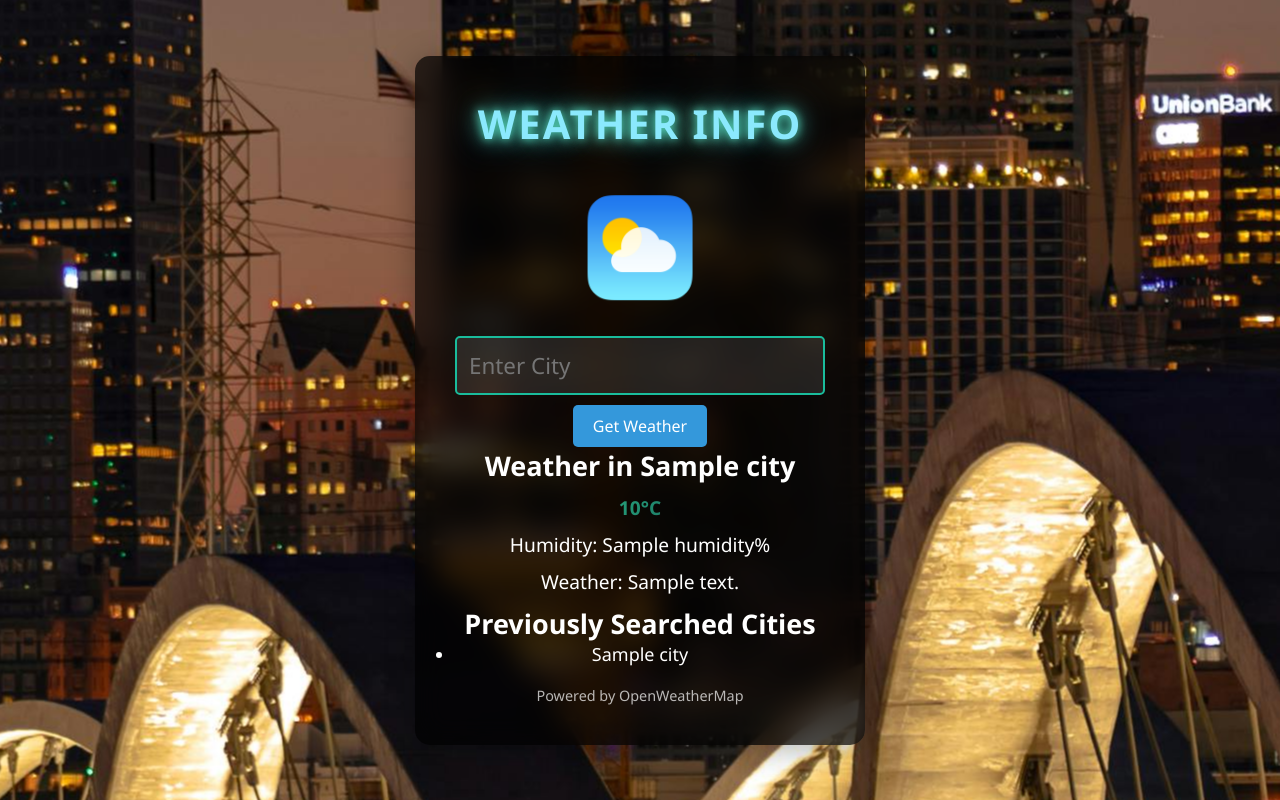
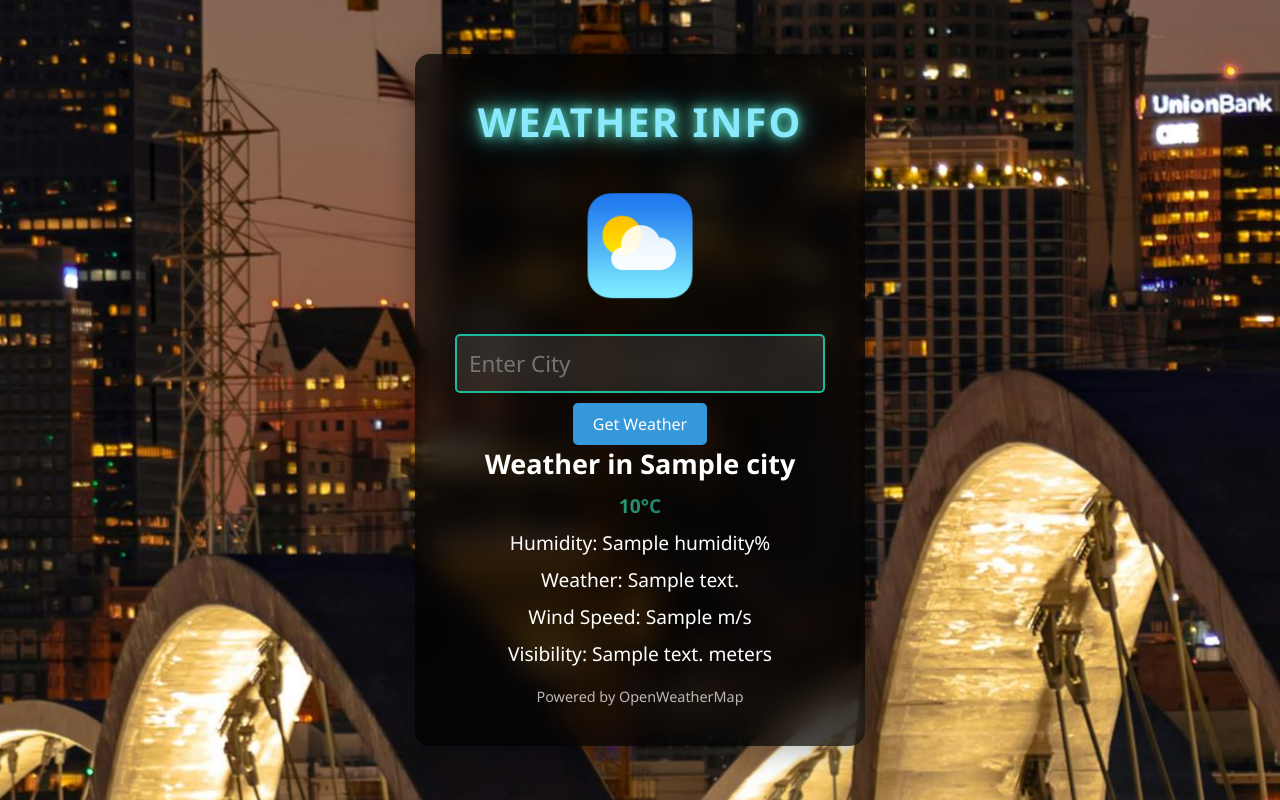
Before and after one commit to T1nker-1220/1FINAL-PROJECT-MARQUEZ, a Flask app: template templates/index.html in a window 1280 px wide. Run offline with Flask 3, Linux system fonts and the light colour scheme; the template is opened without the code that fills it: most values are stand-ins (such as "Sample title", 1, 10 or a date in 2020).

Commit message:
backing it again

```diff
--- a/app.py
+++ b/app.py
@@ -13,9 +13,6 @@ app = Flask(__name__, template_folder='templates')
 # Get the OpenWeatherMap API key from environment variables
 api_key = os.getenv('API_KEY')
 
-# List to store the cities
-cities = []
-
 # Define the home route (the main page)
 @app.route('/', methods=['GET', 'POST'])
 def home():
@@ -25,11 +22,9 @@ def home():
         city = request.form['city']
         # Fetch weather data for the city
         weather_data = get_weather(city)
-        # Add the city to the list
-        cities.append(city)
 
-    # Render the HTML template with weather data and cities
-    return render_template('index.html', weather=weather_data, cities=cities)
+    # Render the HTML template with weather data
+    return render_template('index.html', weather=weather_data)
 
 # Function to fetch weather data from the OpenWeatherMap API
 def get_weather(city):
@@ -49,7 +44,9 @@ def get_weather(city):
             'temp': data.get('main', {}).get('temp', 'No temperature data available'),
             'humidity': data.get('main', {}).get('humidity', 'No humidity data available'),
             'description': data.get('weather', [{}])[0].get('description', 'No weather description available'),
-            'condition': data.get('weather', [{}])[0].get('main', 'No weather condition available')
+            'condition': data.get('weather', [{}])[0].get('main', 'No weather condition available'),
+            'wind_speed': data.get('wind', {}).get('speed', 'No wind speed data available'),
+            'visibility': data.get('visibility', 'No visibility data available')
         }
 
         # Print the JSON response for debugging (optional)
--- a/static/style.css
+++ b/static/style.css
@@ -9,6 +9,7 @@
 body {
     background-repeat: no-repeat;
     background-position: center;
+    background-image: cover;
     height: 100vh;
     display: flex;
     justify-content: center;
--- a/templates/index.html
+++ b/templates/index.html
@@ -37,23 +37,13 @@
                 <p class="temperature">{{ weather.temp }}°C</p>
                 <p class="humidity">Humidity: {{ weather.humidity }}%</p>
                 <p class="description">Weather: {{ weather.description }}</p>
+                <p class="wind-speed">Wind Speed: {{ weather.wind_speed }} m/s</p>
+                <p class="visibility">Visibility: {{ weather.visibility }} meters</p>
             {% else %}
                 <!-- Message to prompt users to enter a city -->
                 <p class="message">Please enter the city name to get weather update.</p>
             {% endif %}
         </div>
-
-        <!-- Previously Searched Cities Section -->
-        {% if cities %}
-        <div class="previous-cities">
-            <h2>Previously Searched Cities</h2>
-            <ul>
-                {% for city in cities %}
-                <li>{{ city }}</li>
-                {% endfor %}
-            </ul>
-        </div>
-        {% endif %}
 
         <!-- Footer Section -->
         <div class="footer">
```
